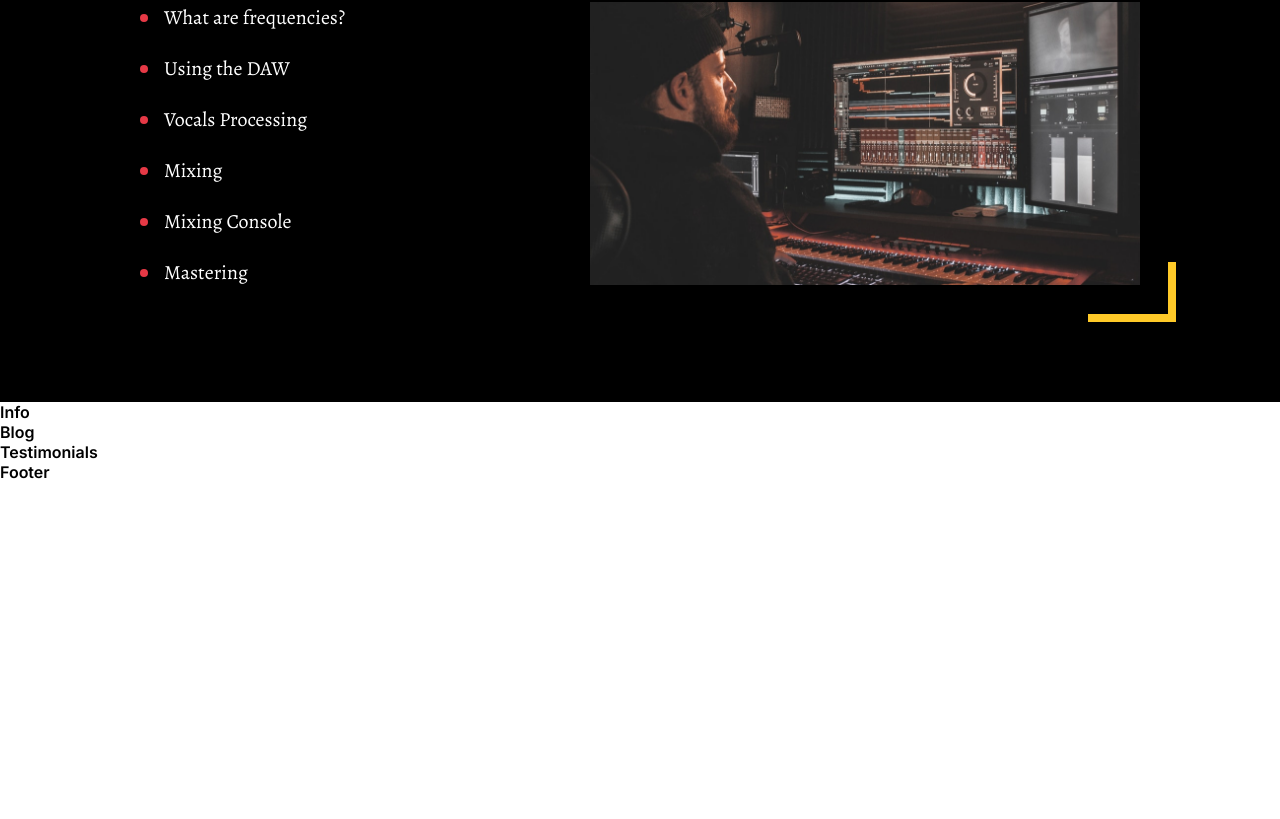
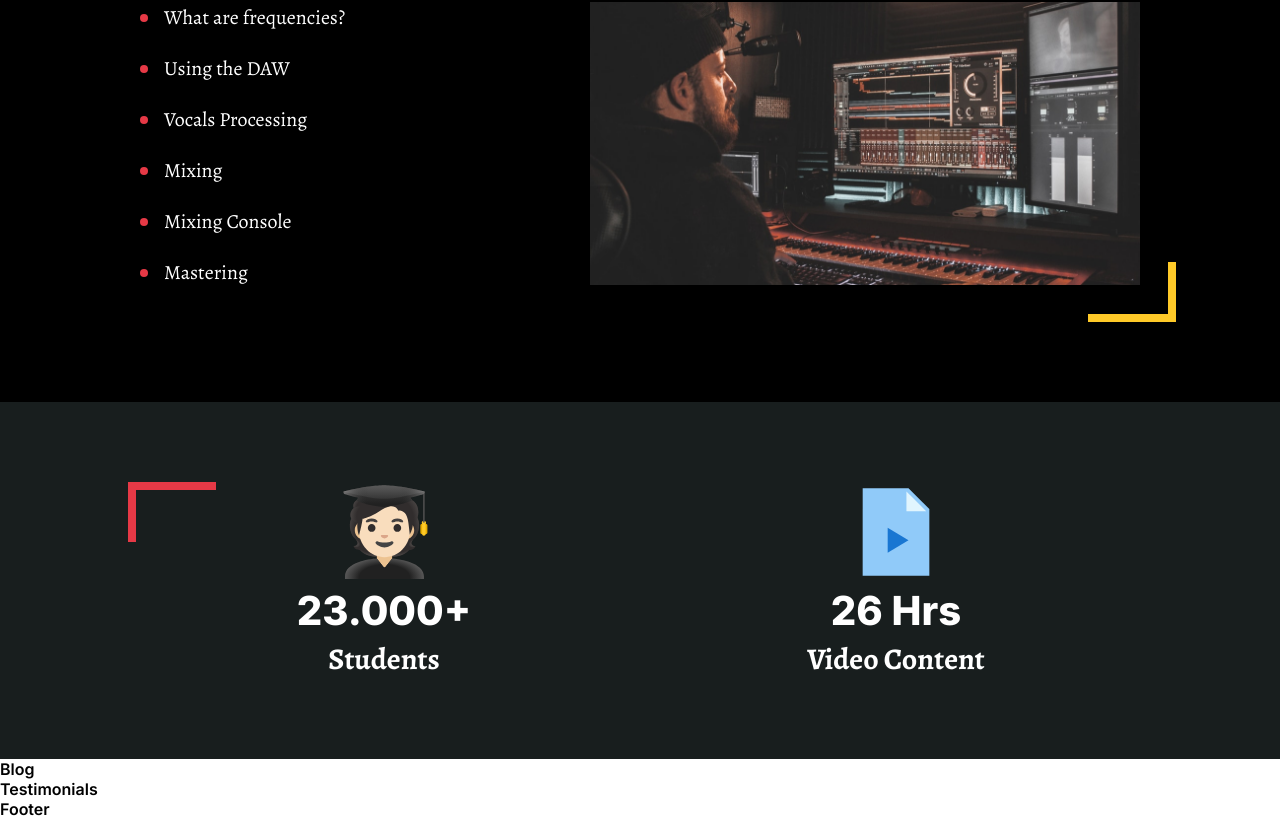
Before and after one commit to lecodingdev/page-slicing-two, a React (Vite) app: page / in a window 1280 px wide. Shown: the part 1026-1845 px from the top of the page. Before the commit the page ends 1508 px from the top, so only its background shows below. Built offline with nearby package versions, Linux system fonts and the light colour scheme.

Commit message:
update info

```diff
--- a/src/components/Info/Info.css
+++ b/src/components/Info/Info.css
@@ -0,0 +1,28 @@
+#info .info-content {
+  display: flex;
+  flex-direction: column;
+  align-items: center;
+  width: 100%;
+  gap: 4px;
+}
+
+#info .info-content .amount {
+  font-weight: 800;
+  font-size: 40px;
+}
+
+#info .info-content .type {
+  font-family: "Alegreya", serif;
+  font-weight: 700;
+  font-size: 30px;
+}
+
+#info .wrapper {
+    position: relative;
+}
+
+#info .bg-element-1 {
+    position: absolute;
+    left: 0;
+    top: 0;
+}
--- a/src/components/Info/Info.jsx
+++ b/src/components/Info/Info.jsx
@@ -1,10 +1,29 @@
-import React from 'react';
+import React from "react";
 import "./Info.css";
+import { studentIcon, videoIcon, bgElement1 } from "../../assets/images";
 
 const Info = () => {
   return (
-    <div>Info</div>
-  )
-}
+    <section id="info" className="dark-gray">
+      <div className="wrapper">
+        <div className="content-container">
+          <div className="info-content">
+            <img src={studentIcon} />
+            <div className="amount">23.000+</div>
+            <div className="type">Students</div>
+          </div>
 
-export default Info
+          <div className="info-content">
+            <img src={videoIcon} />
+            <div className="amount">26 Hrs</div>
+            <div className="type">Video Content</div>
+          </div>
+        </div>
+
+        <img className="bg-element-1" src={bgElement1} />
+      </div>
+    </section>
+  );
+};
+
+export default Info;
```
